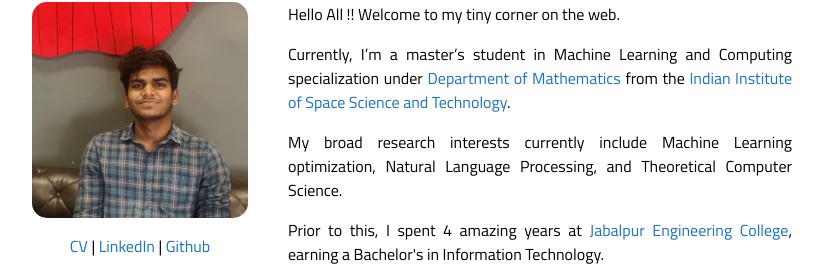
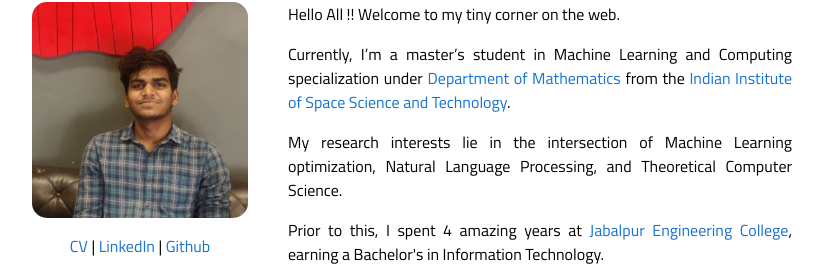
Before and after one commit to amitkumar0902/amitkumar0902.github.io, a plain HTML site: page index.html in a window 1280 px wide. Shown: the part 144-410 px from the top of the page, without its empty margins (228-1051 px from the left). Drawn offline with Linux system fonts and the light colour scheme.

Commit message:
Update index.html

```diff
--- a/index.html
+++ b/index.html
@@ -83,7 +83,7 @@
      <td width="68%" valign="top" align="justify" id="Bio">
      <p> Hello All !! Welcome to my tiny corner on the web. </p>
      <p> Currently, I’m a master’s student in Machine Learning and Computing specialization under <a href="https://www.iist.ac.in/departments/mathematics-profile" target="_blank"> Department of Mathematics </a> from the <a href="https://www.iist.ac.in/" target="_blank"> Indian Institute of Space Science and Technology</a>.</p>
-     <p> My broad research interests currently include Machine Learning optimization, Natural Language Processing, and Theoretical Computer Science. </p>
+     <p> My research interests lie in the intersection of Machine Learning optimization, Natural Language Processing, and Theoretical Computer Science. </p>
      <p> Prior to this, I spent 4 amazing years at <a href="https://www.jecjabalpur.ac.in/" target="_blank"> Jabalpur Engineering College</a>, earning a Bachelor's in Information Technology.</p>
 
      </td>
```
